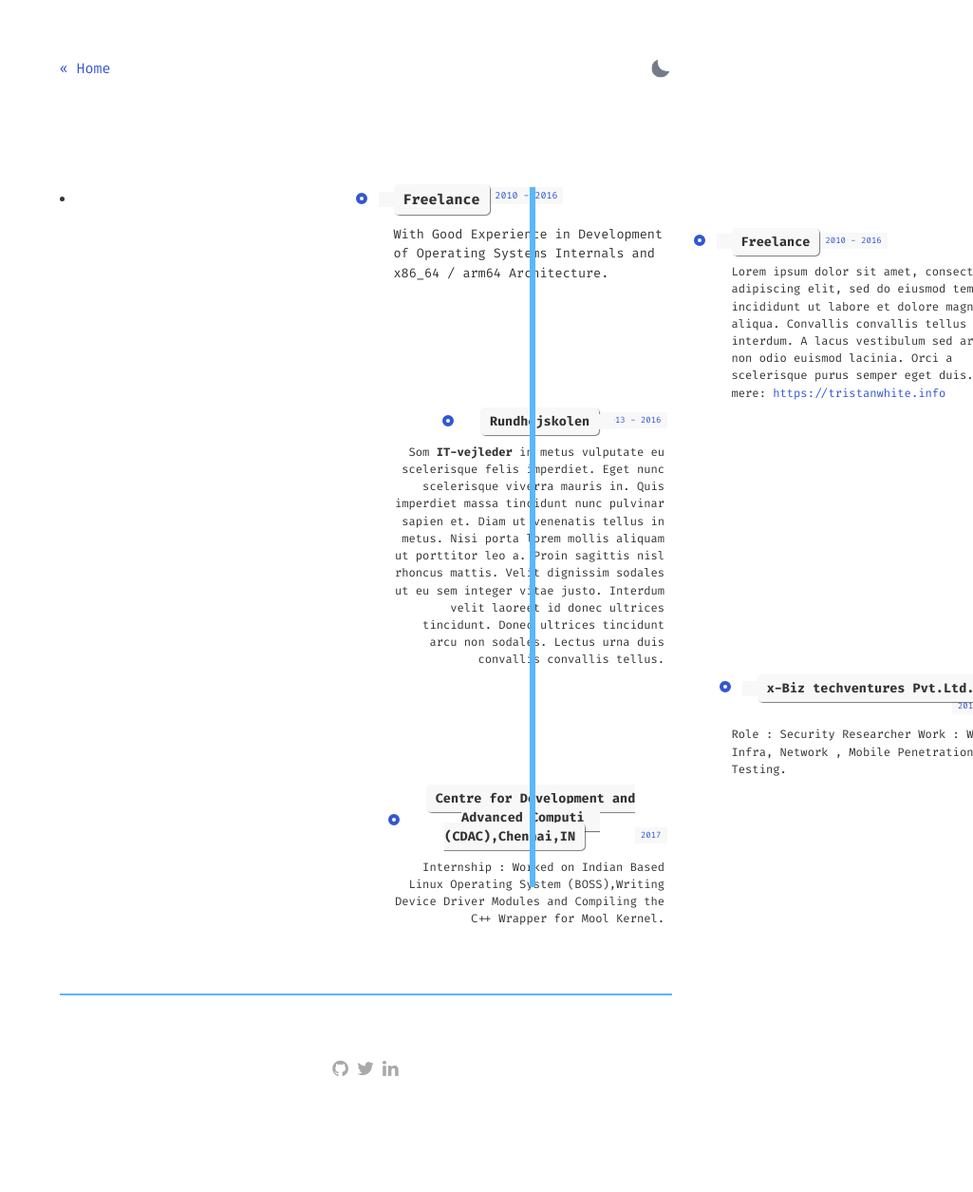
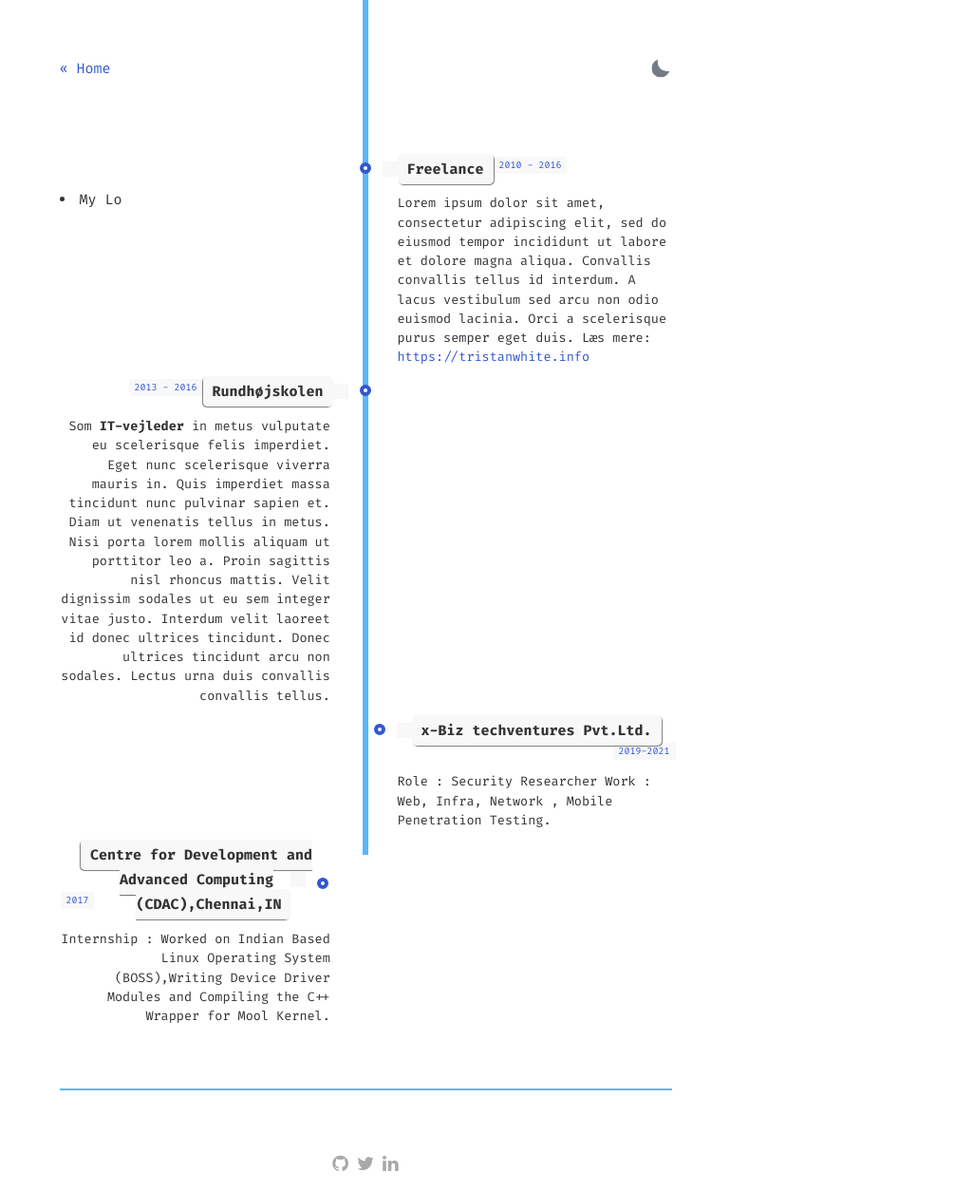
Before and after one commit to yashomer1994/yashomer1994.github.io, a Jekyll site: the page built from about.html, in a window 1280 px wide. Shown: the whole page at 95% size, without its empty margins (255-1280 px from the left). Built offline with Jekyll 4.4.1, drawn with Linux system fonts in a browser that asks for light colours; before the commit the page ends 1156 px from its top, so only the background shows below that.

Commit message:
Update about.html

```diff
--- a/about.html
+++ b/about.html
@@ -5,13 +5,7 @@
 <section>
     <!-- The Timeline -->
     <li>
-        <div class="direction-r">
-            <div class="flag-wrapper">
-                <span class="flag">Freelance</span>
-                <span class="time-wrapper"><span class="time">2010 - 2016</span></span>
-            </div>
-            <div class="desc">
-                With Good Experience in Development of Operating Systems Internals and x86_64 / arm64 Architecture.
+                My Lo
 
     <ul class="timeline">
 
```
